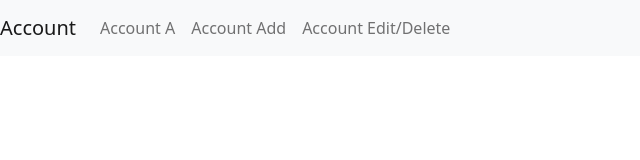
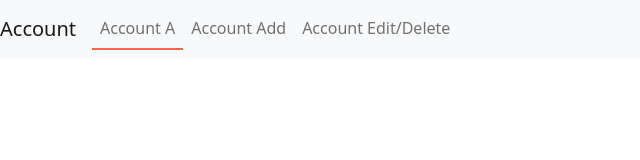
Before and after one commit to VladanStar/AccountAPPReact, a React (Create React App) app: page / in a window 1280 px wide. Shown: the top 160 px of the page, without its empty margins (0-640 px from the left). Built offline with nearby package versions, Linux system fonts and the light colour scheme.

Commit message:
Header done

```diff
--- a/src/components/Header/Header.css
+++ b/src/components/Header/Header.css
@@ -0,0 +1,4 @@
+.activeLink {
+    border-bottom: 2px solid tomato;
+    user-select: none;
+}
--- a/src/components/Header/Header.js
+++ b/src/components/Header/Header.js
@@ -9,7 +9,7 @@ const Header= ()=> {
        <nav className="navbar navbar-expand lg navbar-light bg-light">
            <Link to="/" className="navbar-brand">Account</Link>
            <ul className="navbar-nav ml-auto">
-               <NavLink to="/" activeClassName={"activeLink"} className="nav-link">Account A</NavLink>
+               <NavLink to="/" exact activeClassName={"activeLink"} className="nav-link">Account A</NavLink>
                <NavLink to="/add" activeClassName={"activeLink"} className="nav-link">Account Add</NavLink>
                <NavLink to="/edit" activeClassName={"activeLink"} className="nav-link">Account Edit/Delete</NavLink>
            </ul>
```
